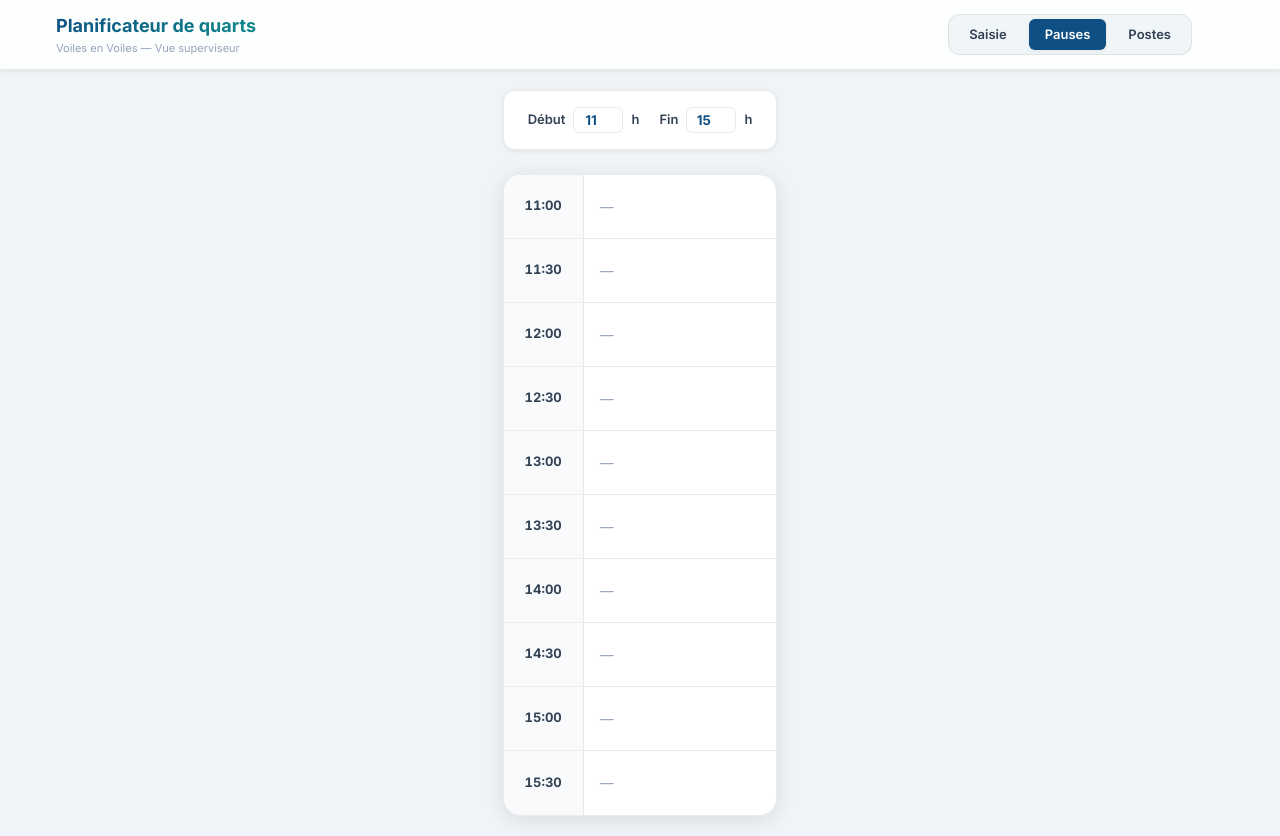
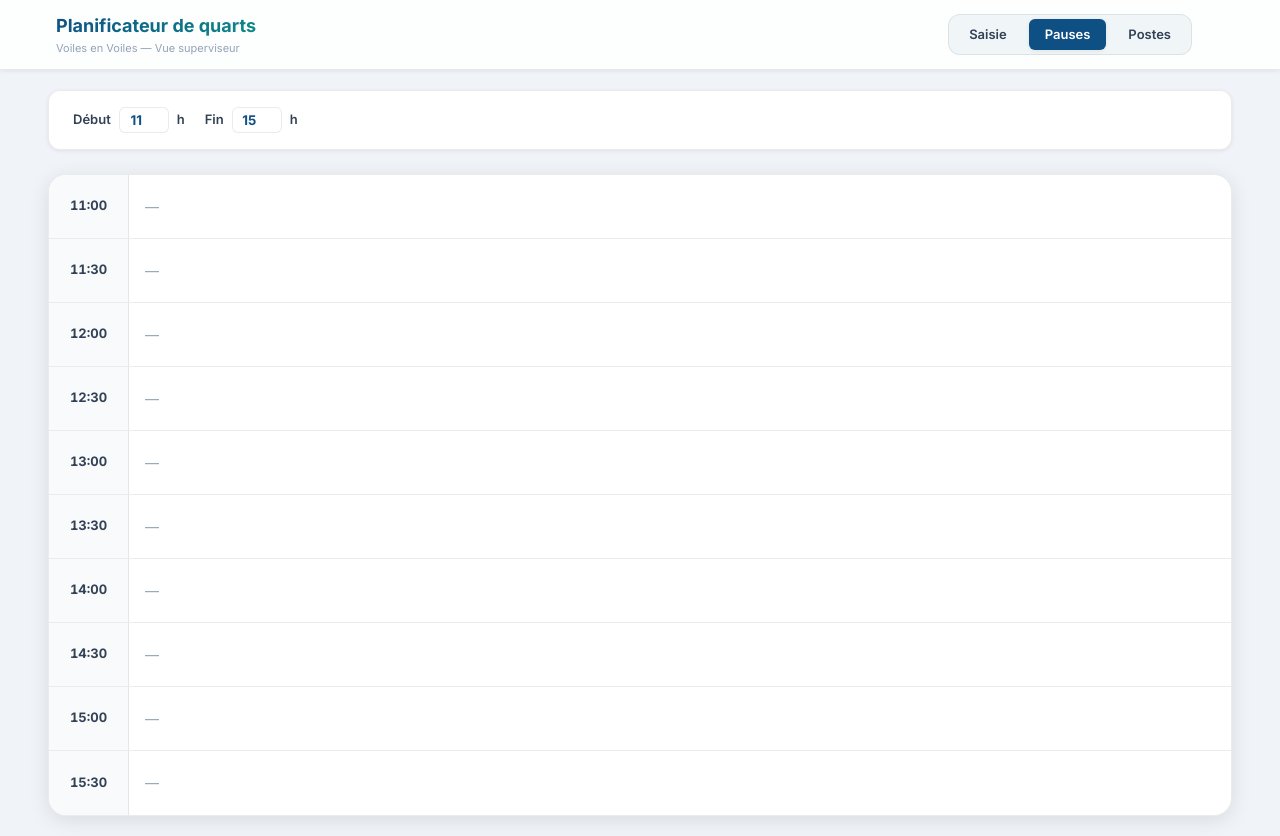
Before and after one commit to VortexOsxo/pat-schedule, a SvelteKit app: page /breaks in a window 1280 px wide. Built offline with nearby package versions, Linux system fonts and the light colour scheme.

Commit message:
made schedule page width reactive

```diff
--- a/src/routes/+page.svelte
+++ b/src/routes/+page.svelte
@@ -222,7 +222,8 @@
 <style>
 /* ── Grid ───────────────────────────────────────────────────────────── */
 .main-grid {
-	max-width: 1400px;
+	max-width: 1600px;
+	width: 95%;
 	margin: 32px auto;
 	padding: 0 24px 48px;
 	display: grid;
--- a/src/routes/breaks/+page.svelte
+++ b/src/routes/breaks/+page.svelte
@@ -201,7 +201,8 @@
 
 <style>
 	.main-content {
-		max-width: 1400px;
+		max-width: 1600px;
+		width: 95%;
 		margin: 20px auto;
 		padding: 0 16px;
 	}
```
